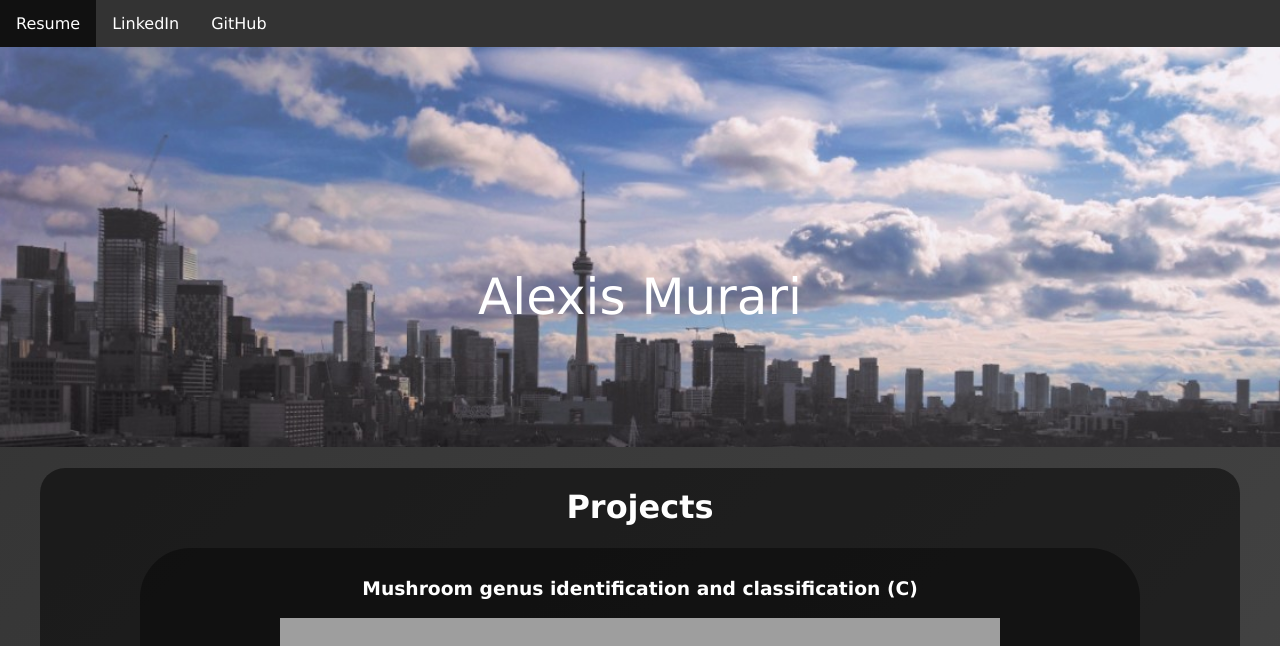
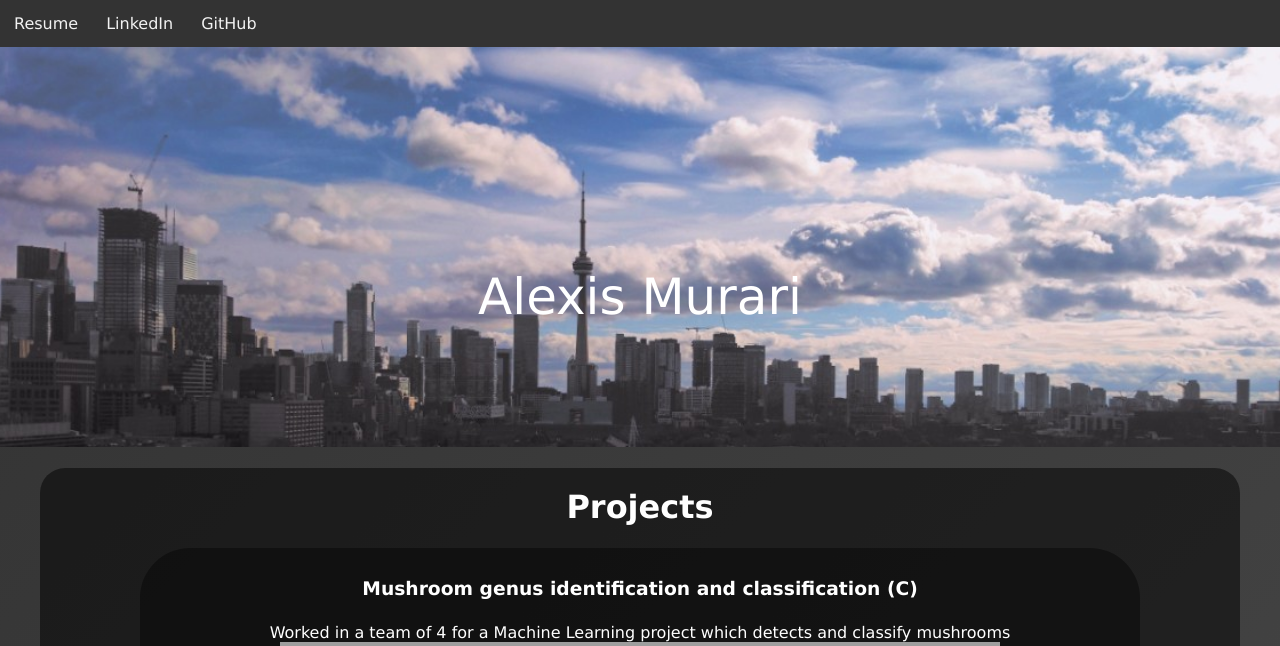
Before and after one commit to alexismurari/web, a Python web app: template app/templates/index.html in a window 1280 px wide. Shown: the top 646 px of the page. Run offline with Jinja, Linux system fonts and the light colour scheme; the template is opened without the code that fills it, so the values that code supplies are empty; grey boxes are pictures that could not be loaded.

Commit message:
Added js for navbar

```diff
--- /dev/null
+++ b/app/static/js/myscript.js
@@ -0,0 +1,13 @@
+$(function() {
+  var distance = $('.navbar').offset().top,
+      $window = $(window);
+      $window.scroll(function() {
+      var dh = $('.navbar').height();
+      $('.navbar').toggleClass('fixed', $window.scrollTop() >= distance, "easeOutSine");
+      if($('.navbar').hasClass('fixed')){
+      $('body').css('margin-top', dh );
+      }else{
+      $('body').css('margin-top', 0 );
+      }
+  });
+  })
--- a/app/static/styles/home.css
+++ b/app/static/styles/home.css
@@ -5,30 +5,26 @@
     color:white;
 }
 
-ul {
-    list-style-type: none;
-    margin: 0;
-    padding: 0;
+.navbar {
     overflow: hidden;
     background-color: #333;
-}
+  }
 
-li {
+  /* Navbar links */
+.navbar a {
     float: left;
-}
-
-li a {
     display: block;
-    color: white;
+    color: #f2f2f2;
     text-align: center;
-    padding: 14px 16px;
+    padding: 14px;
     text-decoration: none;
 }
 
-li a:hover:not(.active) {
-    background-color: #111;
+.fixed {
+    position: fixed;
+    top:0; left:0;
+    width: 100%;
 }
-
 
 html, body {
     width: 100%;
@@ -106,6 +102,7 @@
 }
 
 p{
+    padding-top: 5px;
     margin: 0 auto;
     width: 800px;
 }
--- a/app/templates/index.html
+++ b/app/templates/index.html
@@ -4,13 +4,18 @@
     <meta charset="utf-8">
     <title>Alexis Murari</title>
     <link rel="stylesheet" href="static/styles/home.css">
+    <link rel="icon" href="static/favicon.ico">
+    <script src="https://ajax.googleapis.com/ajax/libs/jquery/3.5.1/jquery.min.js"></script>
+    <script type="text/javascript" src="static/js/myscript.js"></script>
+
 </head>
 <body>
-    <ul>
-        <li><a href="static/Alexis MURARI.pdf" target="blank">Resume</a></li>
-        <li><a href="https://www.linkedin.com/in/alexismurari/" target="blank">LinkedIn</a></li>
-        <li><a href="https://github.com/" target="blank">GitHub</a></li>
-    </ul>
+    <div class="navbar">
+        <a href="static/Alexis MURARI.pdf" target="blank">Resume</a>
+        <a href="https://www.linkedin.com/in/alexismurari/" target="blank">LinkedIn</a>
+        <a href="https://github.com/alexismurari" target="blank">GitHub</a>
+    </div>
+
     <div class="top">
         <div class="main_title">Alexis Murari</div>
     </div>
@@ -23,8 +28,12 @@
 
             <div class="project">
             <h3>Mushroom genus identification and classification (C)</h3>
+            <p style="text-align: center;">Worked in a team of 4 for a Machine Learning project which detects and classify mushrooms</p>
             <iframe width="720" height="405" src="https://www.youtube.com/embed/NEfr-MpBYrA"> </iframe>
-            <p>Worked in a team of 4 for a Machine Learning project which detects and classify mushrooms <br> Data Cleaning &Augmentation, Transfer Learning, ANNs, CNNs and performance measurements</p>
+            <p>On a walk in nature, one often finds a host of unfamiliar mushrooms tucked between the leaves. The goal of this project is to determine the genus of a mushroom based on its appearance. If we know the genus, we would have a lot less to search through to determine the mushroom’s exact identity, without the help of an expert. </p>
+            <p> There are many visual characteristics that distinguish types of mushrooms from each other, but it is not feasible to recognize them with conventional algorithms given the variation across samples. </p>
+            <p> Google reverse-image search can achieve our goal to some degree. However, it does not specialize in this task and possesses a few major shortfalls. Firstly, it sometimes goes no further than recognizing the image as “wild mushroom”. Moreover, its use requires an internet connection -- not always available outdoors -- whereas our model can perform its calculations locally. </p>
+            <p> <br> GitHub Link: <a href="https://github.com/mattlourenco27/Big_fungus"> https://github.com/mattlourenco27/Big_fungus </a></p>
             </div>
 
             <div class="project">
```
Also changed, not shown: app/static/favicon.ico (added).
